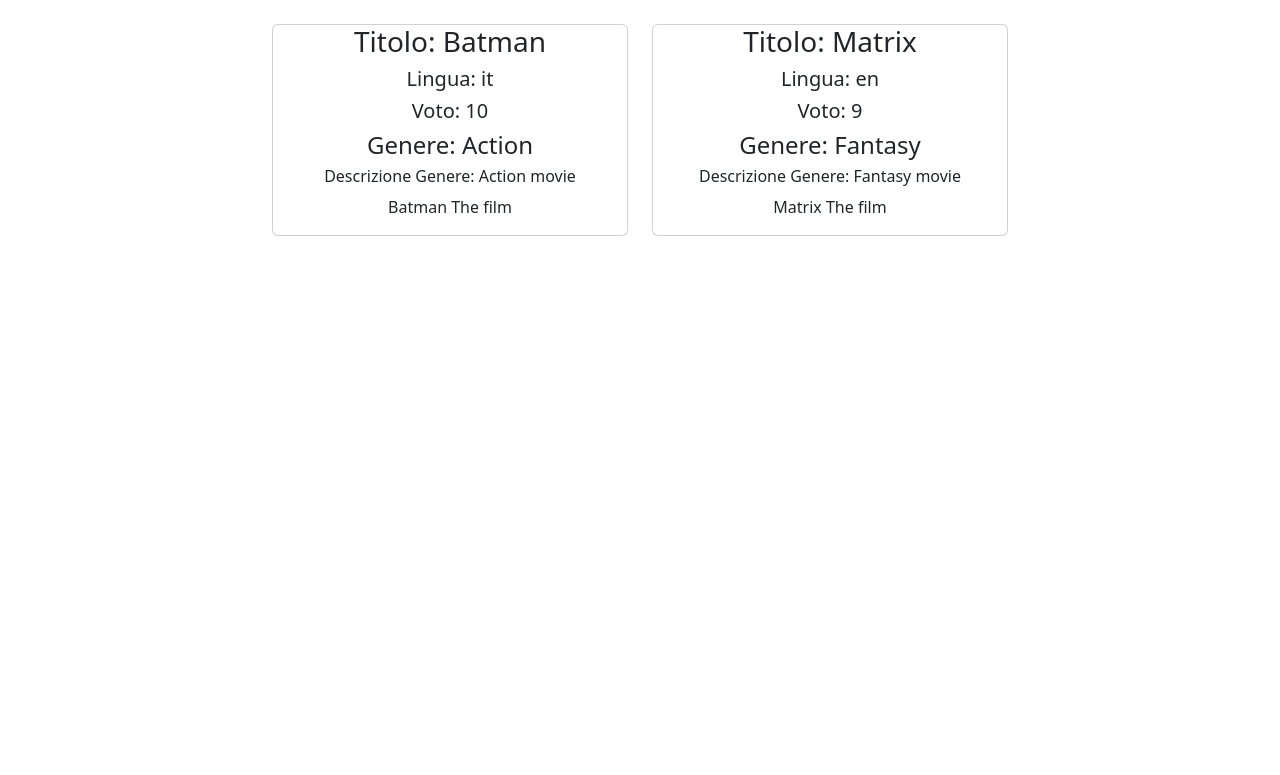
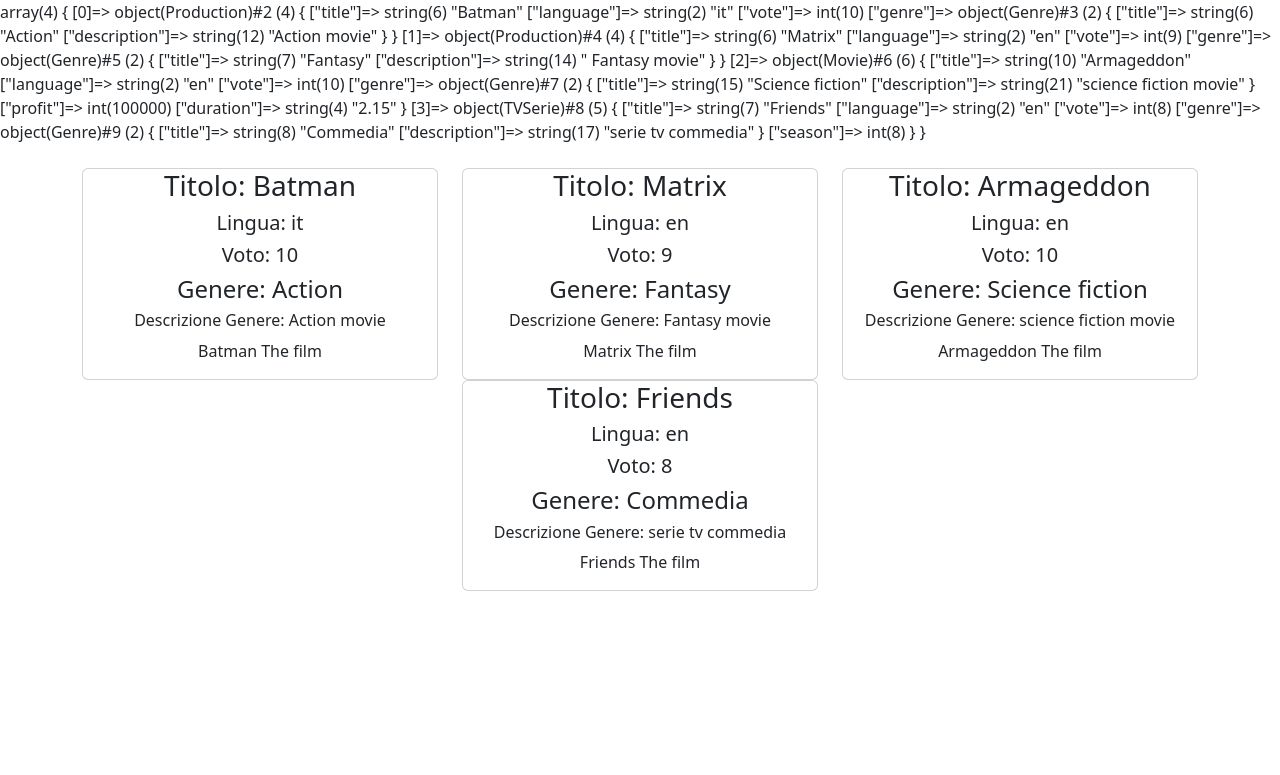
Before and after one commit to mattemutti/php-oop-1, a PHP site: page / in a window 1280 px wide. Shown: the top 775 px of the page. Run offline with PHP 8.4, Linux system fonts and the light colour scheme.

Commit message:
add class extends and print data

```diff
--- a/Models/Genre.php
+++ b/Models/Genre.php
@@ -26,5 +26,4 @@ class Genre
 	}
 
 
-
 }
--- /dev/null
+++ b/Models/Movie.php
@@ -0,0 +1,28 @@
+<?php
+
+class Movie extends Production
+{
+
+	public $profit;
+	public $duration;
+
+	public function __construct($title, $language, $vote, Genre $genre, int $profit, string $duration)
+	{
+
+		parent::__construct($title, $language, $vote, $genre);
+		$this->profit = $profit;
+		$this->duration = $duration;
+	}
+
+	public function getProfit()
+	{
+		return $this->profit;
+
+	}
+
+	public function getDuration()
+	{
+		return $this->duration;
+
+	}
+}
--- a/Models/Production.php
+++ b/Models/Production.php
@@ -1,4 +1,5 @@
 <?php
+
 
 class Production
 {
--- /dev/null
+++ b/Models/TVSerie.php
@@ -0,0 +1,22 @@
+<?php
+
+class TVSerie extends Production
+{
+
+
+	public $season;
+
+	public function __construct($title, $language, $vote, Genre $genre, int $season)
+	{
+		parent::__construct($title, $language, $vote, $genre);
+		$this->season = $season;
+	}
+
+	//getters
+	public function getSeason()
+	{
+		return $this->season;
+
+	}
+
+}
--- /dev/null
+++ b/database/db.php
@@ -0,0 +1,9 @@
+<?php
+
+$movies = [
+
+	$batman = new Production('Batman', 'it', 10, new Genre('Action', 'Action movie')),
+	$matrix = new Production('Matrix', 'en', 9, new Genre('Fantasy', ' Fantasy movie')),
+	$armageddon = new Movie('Armageddon', 'en', 10, new Genre('Science fiction', 'science fiction movie'), 100000, '2.15'),
+	$friends = new TVSerie('Friends', 'en', '8', new Genre('Commedia', 'serie tv commedia'), 8),
+];
--- a/index.php
+++ b/index.php
@@ -1,17 +1,12 @@
 <?php
 
-require_once __DIR__ . '/Models/Production.php';
-require_once __DIR__ . '/Models/Genre.php';
+require __DIR__ . '/Models/Production.php';
+require __DIR__ . '/Models/Genre.php';
+require __DIR__ . '/Models/Movie.php';
+require __DIR__ . '/Models/TVSerie.php';
+require __DIR__ . '/database/db.php';
 
-
-
-$movies = [
-
-	$batman = new Production('Batman', 'it', 10, new Genre('Action', 'Action movie')),
-	$matrix = new Production('Matrix', 'en', 9, new Genre('Fantasy', ' Fantasy movie')),
-];
-
-
+var_dump($movies);
 
 
 
```
